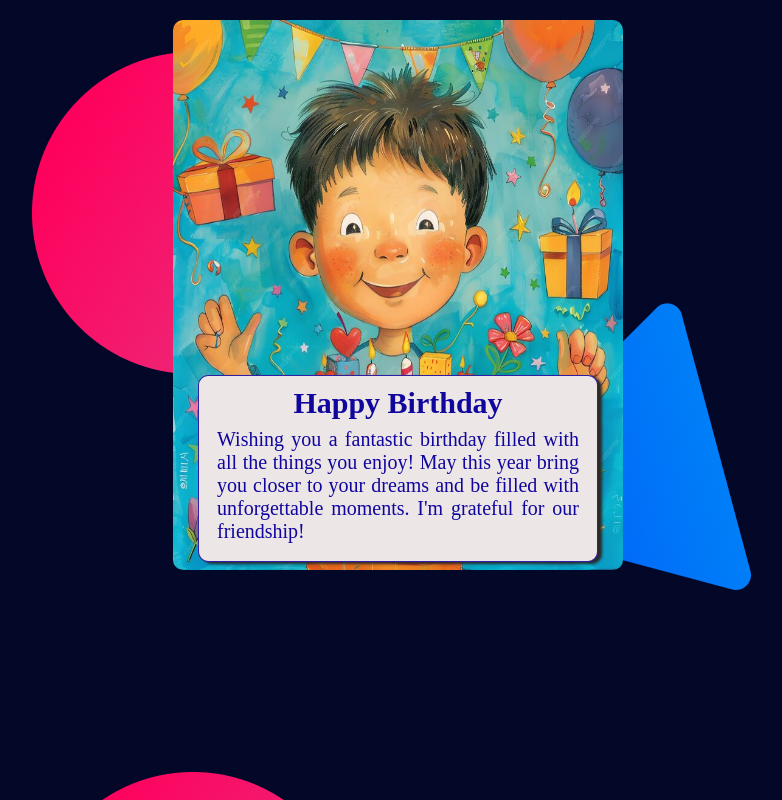
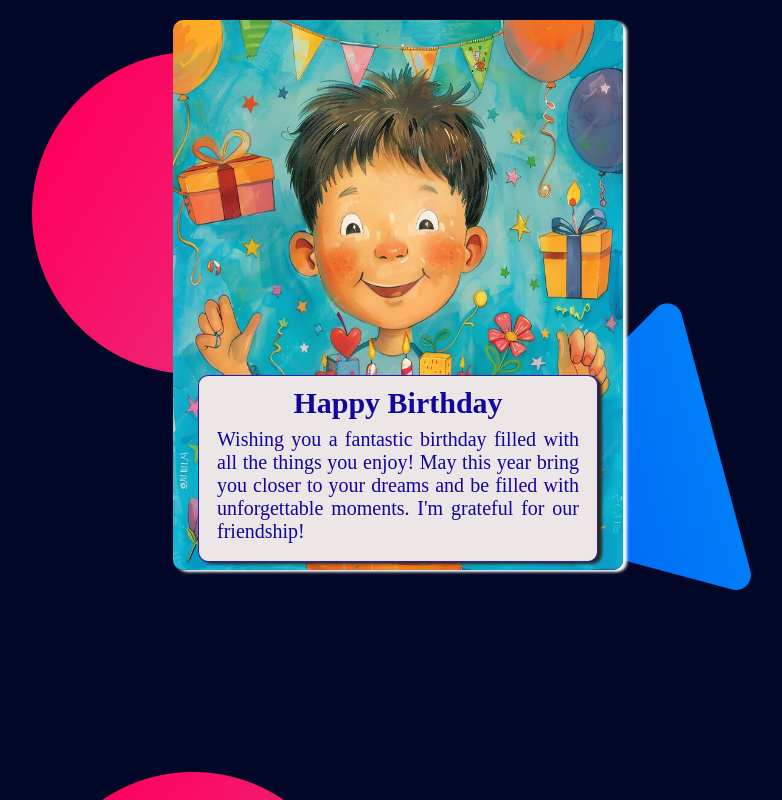
Before and after one commit to Rizki-Hibatuloh/Assignment2, a plain HTML site: page index.html in a window 1280 px wide. Shown: the whole page, without its empty margins (242-1024 px from the left). Drawn offline with Linux system fonts and the light colour scheme.

Commit message:
manambahkan box shadow ke image

```diff
--- a/style.css
+++ b/style.css
@@ -23,6 +23,7 @@ body{
     height: 550px;
     margin: 20px;
     border-radius: 10px;
+    box-shadow: 4px 2px 3px #fefefe;
 
 }
 .greeting{
```
